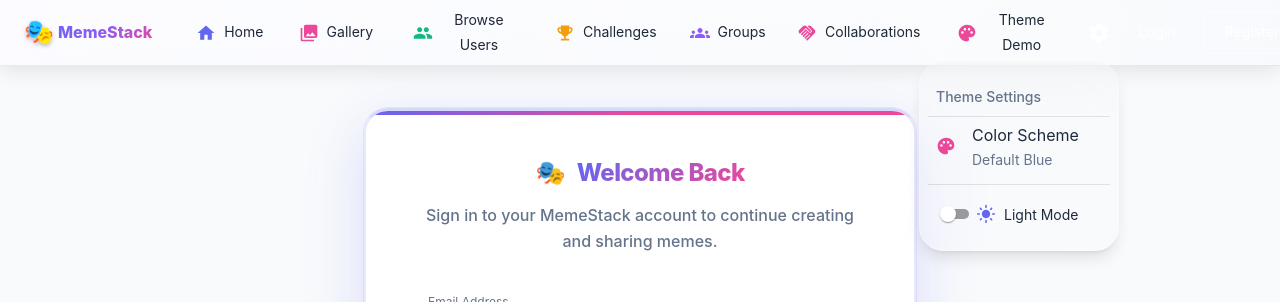
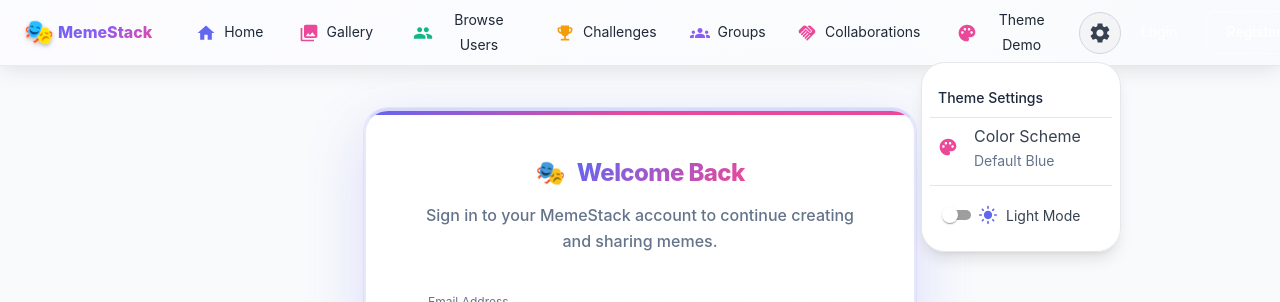
Before and after one commit to aksaN000/470_project, a React (Create React App) app in the folder memestack/frontend/: page /login in a window 1280 px wide. Both pictures are taken after a click on the button 1098 px from the left and 32 px from the top of the page. Shown: the top 302 px of the page. Built offline with nearby package versions, Linux system fonts and the light colour scheme.

Commit message:
color change of theme settings button for visibility

```diff
--- a/memestack/frontend/src/components/common/ThemeSettingsButton.js
+++ b/memestack/frontend/src/components/common/ThemeSettingsButton.js
@@ -50,15 +50,19 @@ const ThemeSettingsButton = () => {
             <Tooltip title="Theme Settings">
                 <IconButton
                     onClick={handleClick}
-                    sx={{
-                        color: 'inherit',
+                    sx={(theme) => ({
+                        color: theme.palette.mode === 'light' ? '#374151' : '#fafafa',
+                        background: theme.palette.mode === 'light' ? '#f3f4f6' : '#222',
+                        border: `1px solid ${theme.palette.mode === 'light' ? '#d1d5db' : '#444'}`,
+                        boxShadow: 'none',
                         '&:hover': {
+                            background: theme.palette.mode === 'light' ? '#e5e7eb' : '#333',
                             transform: 'rotate(90deg)',
                             transition: 'transform 0.3s ease',
                         }
-                    }}
+                    })}
                 >
-                    <SettingsIcon sx={{ color: 'inherit' }} />
+                    <SettingsIcon sx={(theme) => ({ color: theme.palette.mode === 'light' ? '#374151' : '#fafafa' })} />
                 </IconButton>
             </Tooltip>
 
@@ -72,15 +76,15 @@ const ThemeSettingsButton = () => {
                         minWidth: 200,
                         borderRadius: 2,
                         backdropFilter: 'blur(20px)',
-                        background: 'rgba(255, 255, 255, 0.1)',
-                        border: '1px solid rgba(255, 255, 255, 0.2)',
+                        background: (theme) => theme.palette.mode === 'light' ? 'rgba(255,255,255,0.95)' : 'rgba(30,30,30,0.95)',
+                        border: (theme) => `1px solid ${theme.palette.mode === 'light' ? '#e5e7eb' : '#444'}`,
                     }
                 }}
                 transformOrigin={{ horizontal: 'right', vertical: 'top' }}
                 anchorOrigin={{ horizontal: 'right', vertical: 'bottom' }}
             >
                 <Box sx={{ p: 2, pb: 1 }}>
-                    <Typography variant="subtitle2" color="text.secondary">
+                    <Typography variant="subtitle2" color="text.primary">
                         Theme Settings
                     </Typography>
                 </Box>
@@ -92,7 +96,7 @@ const ThemeSettingsButton = () => {
                         <PaletteIcon fontSize="small" sx={{ color: '#ec4899' }} />
                     </ListItemIcon>
                     <ListItemText
-                        primary="Color Scheme"
+                        primary={<span style={{ color: '#374151' }}>Color Scheme</span>}
                         secondary={currentSchemeName}
                     />
                 </MenuItem>
@@ -115,7 +119,7 @@ const ThemeSettingsButton = () => {
                                 ) : (
                                     <LightModeIcon fontSize="small" sx={{ color: currentScheme?.primary || 'primary.main' }} />
                                 )}
-                                <Typography variant="body2">
+                                <Typography variant="body2" sx={{ color: theme => theme.palette.mode === 'light' ? '#374151' : '#fafafa' }}>
                                     {mode === 'dark' ? 'Dark Mode' : 'Light Mode'}
                                 </Typography>
                             </Box>
```
